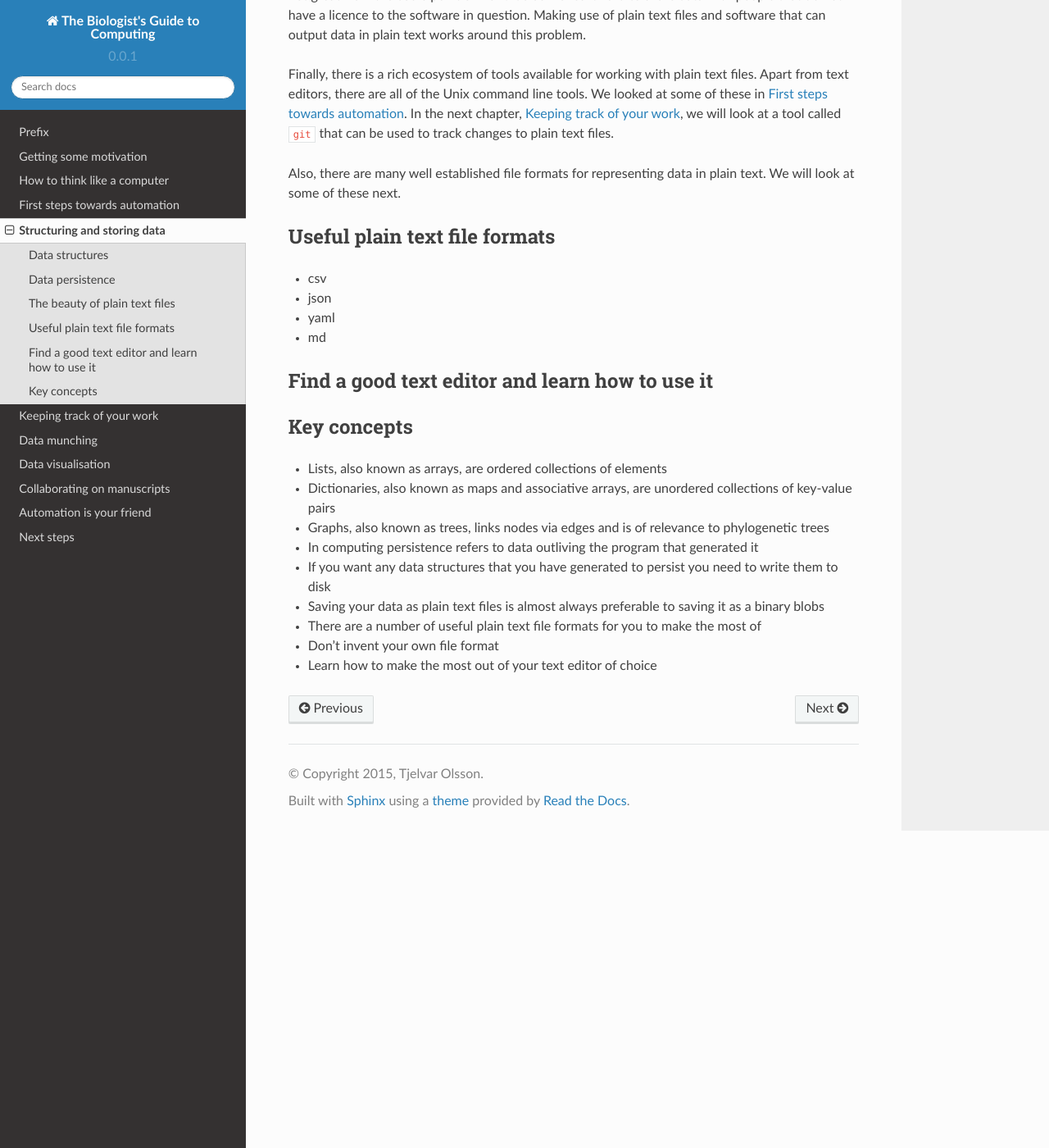
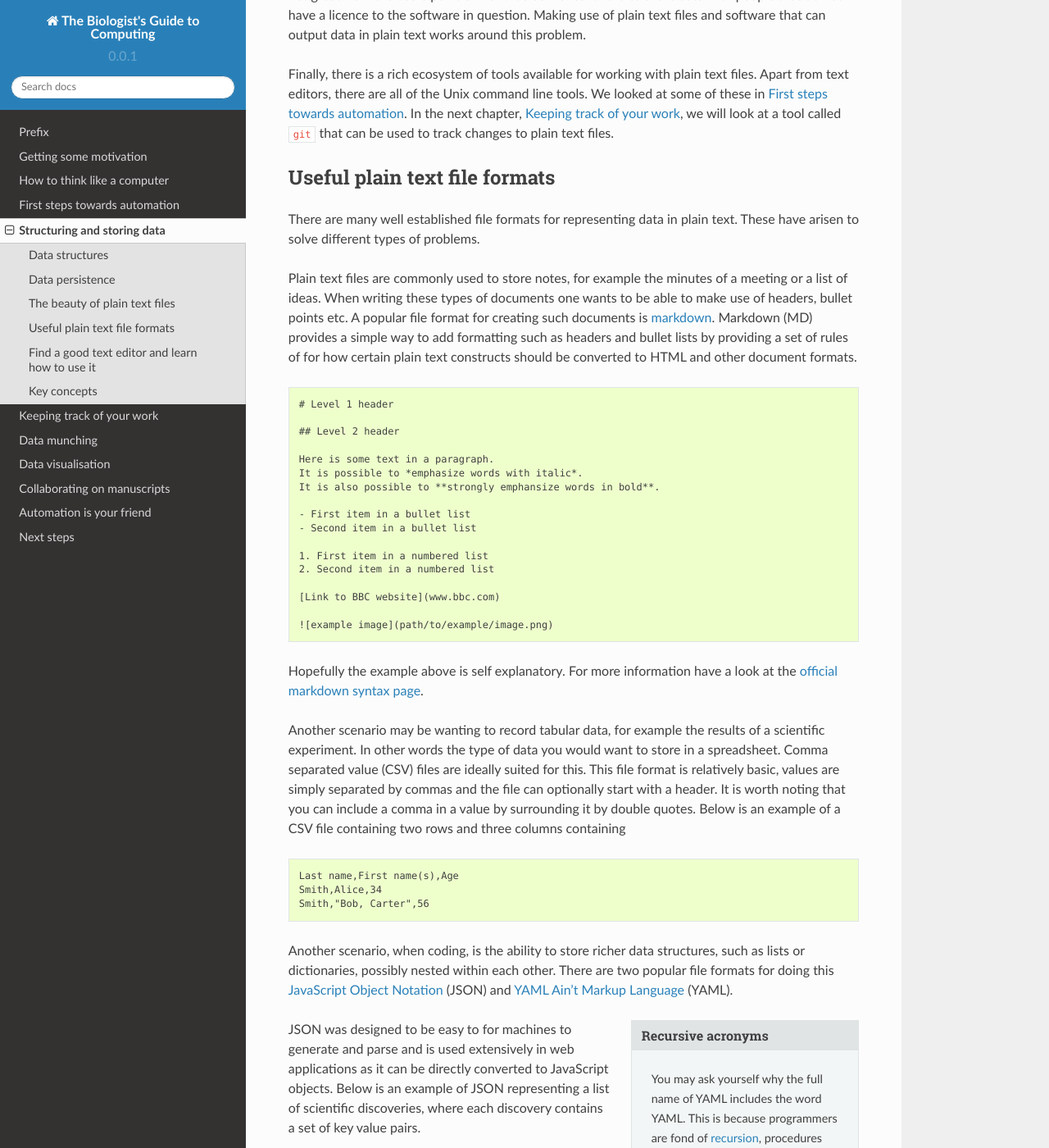
Before and after one commit to tjelvar-olsson/biologists-guide-to-computing, a Sphinx documentation site: the page built from source/structuring-and-storing-data.rst, in a window 1280 px wide and 1400 px high, scrolled down 1881 px. Shown: the whole window at 82% size. Built offline with Sphinx 7.4.7 and the Read the Docs theme 2.0.0, drawn with Linux system fonts in a browser that asks for light colours; some of the changed text lies outside the part shown.

Commit message:
Finished structuring and storing data chapter draft.

```diff
--- a/source/structuring-and-storing-data.rst
+++ b/source/structuring-and-storing-data.rst
@@ -97,20 +97,159 @@ tools. We looked at some of these in :doc:`first-steps-towards-automation`.
 In the next chapter, :doc:`keeping-track-of-your-work`, we will look at a
 tool called ``git`` that can be used to track changes to plain text files.
 
-Also, there are many well established file formats for representing data
-in plain text. We will look at some of these next.
-
 
 Useful plain text file formats
 ------------------------------
 
-- csv
-- json
-- yaml
-- md
+There are many well established file formats for representing data in plain
+text. These have arisen to solve different types of problems.
+
+Plain text files are commonly used to store notes, for example the minutes of a
+meeting or a list of ideas. When writing these types of documents one wants to
+be able to make use of headers, bullet points etc. A popular file format for
+creating such documents is `markdown
+<https://daringfireball.net/projects/markdown/>`_. Markdown (MD) provides a
+simple way to add formatting such as headers and bullet lists by providing a
+set of rules of for how certain plain text constructs should be converted to
+HTML and other document formats.
+
+.. code-block:: none
+
+    # Level 1 header
+
+    ## Level 2 header
+
+    Here is some text in a paragraph.
+    It is possible to *emphasize words with italic*.
+    It is also possible to **strongly emphansize words in bold**.
+
+    - First item in a bullet list
+    - Second item in a bullet list
+
+    1. First item in a numbered list
+    2. Second item in a numbered list
+
+    [Link to BBC website](www.bbc.com)
+
+    ![example image](path/to/example/image.png)
+
+Hopefully the example above is self explanatory. For more information have a
+look at the `official markdown syntax page
+<https://daringfireball.net/projects/markdown/syntax>`_.
+
+Another scenario may be wanting to record tabular data, for example the results
+of a scientific experiment. In other words the type of data you would want to
+store in a  spreadsheet. Comma separated value (CSV) files are ideally suited
+for this. This file format is relatively basic, values are simply separated by
+commas and the file can optionally start with a header. It is worth noting
+that you can include a comma in a value by surrounding it by double quotes. Below
+is an example of a CSV file containing two rows and three columns containing
+
+.. code-block:: none
+
+    Last name,First name(s),Age
+    Smith,Alice,34
+    Smith,"Bob, Carter",56
+
+Another scenario, when coding, is the ability to store richer data structures,
+such as lists or dictionaries, possibly nested within each other. There are two
+popular file formats for doing this `JavaScript Object Notation
+<http://www.json.org/>`_ (JSON) and `YAML Ain't Markup Language
+<http://www.json.org/>`_ (YAML).
+
+.. sidebar:: Recursive acronyms
+
+    You may ask yourself why the full name of YAML includes the word YAML.
+    This is because programmers are fond of `recursion
+    <https://en.wikipedia.org/wiki/Recursion_%28computer_science%29>`_,
+    procedures whose implementation call themselves. Other famous
+    recursive acronyms include GNU (GNU's Not Unix), curl (C URL Request
+    Library) and Fiji (Fiji Is Just ImageJ).
+
+JSON was designed to be easy to for machines to generate and parse and is used
+extensively in web applications as it can be directly converted to JavaScript
+objects. Below is an example of JSON representing a list of scientific discoveries, where
+each discovery contains a set of key value pairs.
+
+.. code-block:: json
+
+    [
+      {
+        "year": 1965,
+        "scientist": "Robert Hooke",
+        "experiment": "light microscopy",
+        "discovery": "cells"
+      },
+      {
+        "year": 1944,
+        "scientist": "Barbara McClintock",
+        "experiment": "breeding maize plants for colour",
+        "discovery": "jumping genes"
+      }
+    ]
+
+YAML is similar to JSON in that it is a data serialisation standard. However, it
+places more focus on being human readable. Below is the same data structure
+represented using YAML.
+
+.. code-block:: yaml
+
+    ---
+      -
+        year: 1965
+        scientist: "Robert Hooke"
+        experiment: "light microscopy"
+        discovery: "cells"
+      -
+        year: 1944
+        scientist: "Barbara McClintock"
+        experiment: "breeding maize plants for colour"
+        discovery: "jumping genes"
+
+A nice feature of YAML is the ability to add comments to the data giving further explanation
+to the reader. These comments are ignored by programs parsing the files.
+
+.. code-block:: yaml
+
+    ---
+      # TODO: include an entry for Anton van Leeuwenhoek here.
+      -
+        year: 1965
+        scientist: "Robert Hooke"
+        experiment: "light microscopy"
+        discovery: "cells"
+      -
+        year: 1944
+        scientist: "Barbara McClintock"
+        experiment: "breeding maize plants for colour"
+        discovery: "jumping genes"
+
 
 Find a good text editor and learn how to use it
 -----------------------------------------------
+
+A key step to boost your productivity is to find a text editor that suits you, and
+learning how to make the most of it.
+
+Popular text editors include `Sublime Text <http://www.sublimetext.com/>`_,
+`Geany <http://www.geany.org/Main/HomePage>`_ and `Atom <https://atom.io/>`_.
+
+If you enjoy working on the command line I would highly recommend experimenting
+with command line editors. Popular choices include `nano
+<http://www.nano-editor.org/>`_, `emacs <https://www.gnu.org/software/emacs/>`_
+and `vim <http://www.vim.org/>`_. The former is easy to learn, whereas the latter
+two give much more power, but are somewhat more difficult to learn.
+
+.. sidebar:: Vim is great!
+
+    Personally, I use ``vim`` for everything. It is one of the few editors that
+    is installed by default on any Unix based system. Furthermore, it is
+    extremely powerful and allows you to do everything using the keyboard. I
+    like this because using the mouse for extended periods of time makes my
+    index finger hurt.
+
+    If you have half an hour spare I highly recommend that you try running
+    the ``vimtutor`` command in a terminal.
 
 
 Key concepts
```
